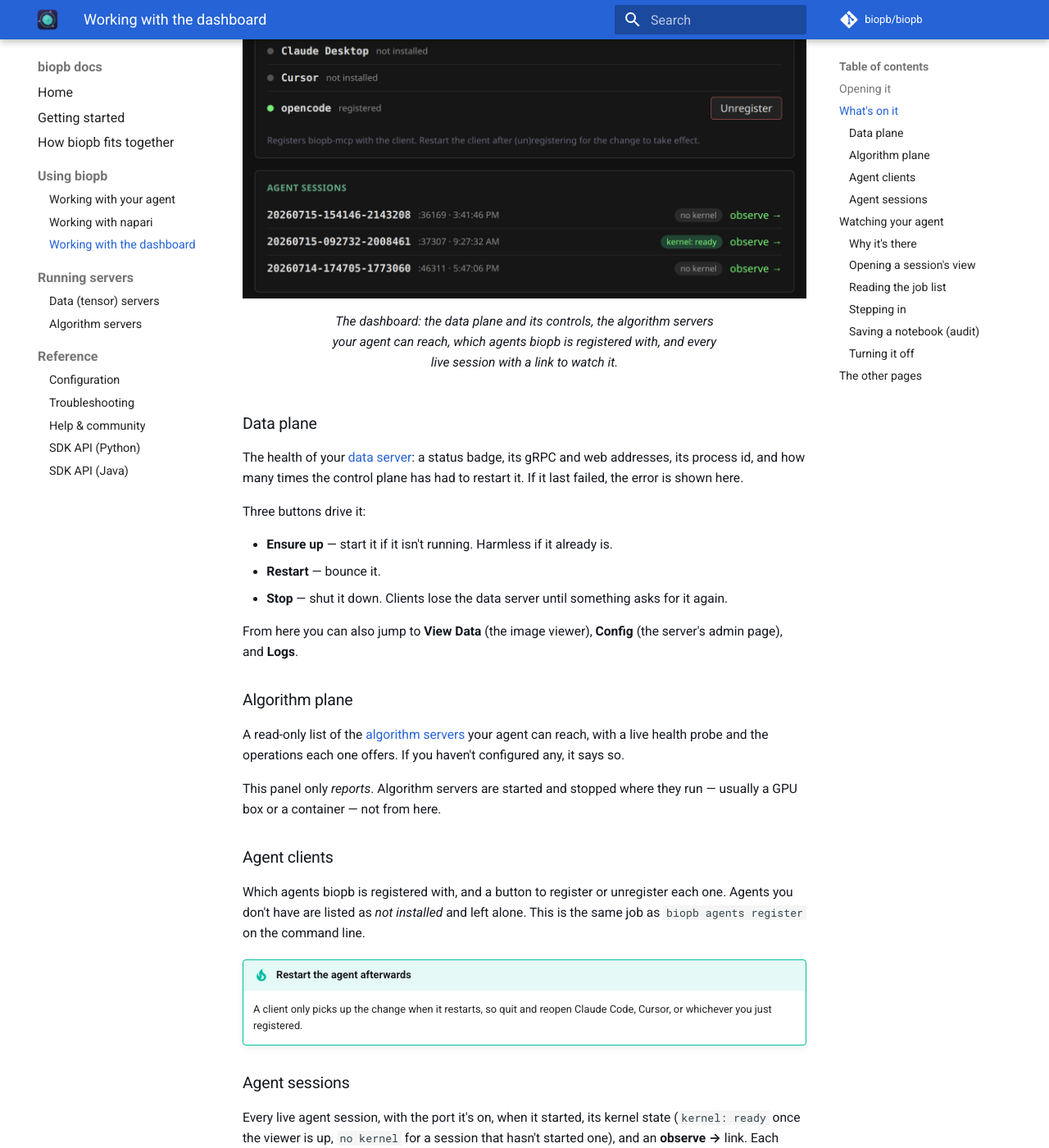
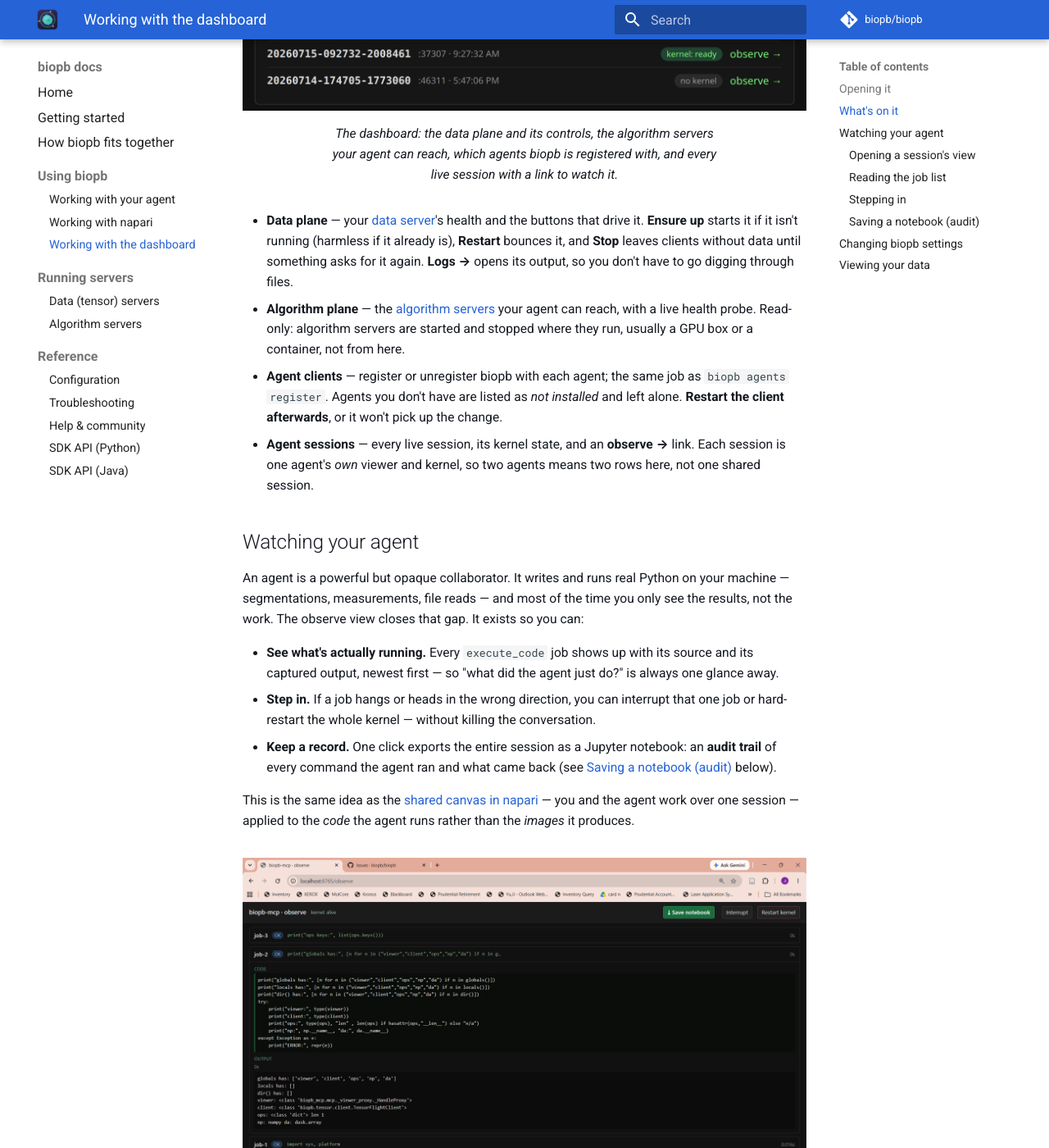
Before and after one commit to biopb/biopb-site, an MkDocs documentation site: the page built from docs/dashboard.md, in a window 1280 px wide and 1400 px high, scrolled down 1356 px. Shown: the whole window at 82% size. Built offline with MkDocs 1.6.1 and Material for MkDocs 9.7.7, drawn with Linux system fonts in a browser that asks for light colours; comment, search, counter and statistics services are not loaded; some of the changed text lies outside the part shown.

Commit message:
docs(dashboard): sections for settings + viewing data; trim "What's on it"
Wire up the three links in the intro, and give the two that had no home a
section of their own:

- Changing biopb settings — the two config editors the dashboard offers (Config
  for the data server's biopb.json, MCP Settings for mcp-config.json), that both
  save the same values the config files hold, and that the data server only
  picks up its config on restart. Notes that editing settings won't silently
  restart anything under a running agent.
- Viewing your data — what View Data is for, and when to reach for napari
  instead.

Shorten "What's on it" now that the screenshot carries the inventory: the four
per-panel subsections become four lines that say only what the image can't —
what Stop costs you, that the algorithm plane is report-only, that a client must
be restarted after registering, and that each session is one agent's own viewer
and kernel rather than a shared one. Net -45 lines, and the TOC loses four
entries that just named what you can see.

Drop the "other pages" table: /viewer and /admin + /mcp/admin are now covered by
the two new sections, and /logs is mentioned on the data plane line, so the
table only repeated things.

The viewer wording is deliberate. It renders server-side — useRenderWebSocket
sends a slice request and gets binary image data back — so the browser never
downloads pixels. Saying reads are "lazy" here would have described napari's
mechanism, not this one.

````diff
--- a/docs/dashboard.md
+++ b/docs/dashboard.md
@@ -1,33 +1,18 @@
 # Working with the dashboard
 
-The **dashboard** is biopb's one web page. It's where you see what your agent is running,
-check that your data server is healthy, browse your images, and connect biopb to a new agent
-— all from a single address.
+The **dashboard** shows you all sub-components of biopb, and allows you to:
 
-It's served by the [control plane](concepts.md#the-control-plane), which is also what keeps
-your data server alive. You never have to open it to get work done: the dashboard is a window
-onto the machinery, not a step in the workflow.
+- [**observe your agent**](#watching-your-agent): lets *you* watch what the agent runs, step in when something goes
+wrong, and save the whole session as a notebook for the record.
+- [**change biopb settings**](#changing-biopb-settings): edit/rewrite the config file of biopb or restart the data server
+with a new configuration
+- [**view data**](#viewing-your-data): see your microscopy data via a web interface without connecting to an agent
+or start napari
 
 ## Opening it
 
-```bash
-biopb dashboard
-```
-
-That makes sure the control plane is running and opens the page in your browser. It's safe to
-run any time — if everything is already up, it just opens the page.
-
-If it's already running, browse straight to it:
-
-```
-http://127.0.0.1:8813/
-```
-
-!!! note "Local by default"
-    On a normal install every listener binds loopback (`127.0.0.1`), and there's no login
-    because there's no remote access. If you started the control plane with a token — or with
-    `--remote`, which requires one — you'll unlock the dashboard first. See
-    [Security](data-servers.md#security).
+Open `biopb dashboard` like any other app on your desktop, or, if you are a terminal user, run
+`biopb dashboard` in your terminal
 
 ## What's on it
 
@@ -38,57 +23,21 @@
   <figcaption>The dashboard: the data plane and its controls, the algorithm servers your agent can reach, which agents biopb is registered with, and every live session with a link to watch it.</figcaption>
 </figure>
 
-### Data plane
-
-The health of your [data server](data-servers.md): a status badge, its gRPC and web
-addresses, its process id, and how many times the control plane has had to restart it. If it
-last failed, the error is shown here.
-
-Three buttons drive it:
-
-- **Ensure up** — start it if it isn't running. Harmless if it already is.
-- **Restart** — bounce it.
-- **Stop** — shut it down. Clients lose the data server until something asks for it again.
-
-From here you can also jump to **View Data** (the image viewer), **Config** (the server's admin
-page), and **Logs**.
-
-### Algorithm plane
-
-A read-only list of the [algorithm servers](algorithm-servers.md) your agent can reach, with
-a live health probe and the operations each one offers. If you haven't configured any, it
-says so.
-
-This panel only *reports*. Algorithm servers are started and stopped where they run — usually
-a GPU box or a container — not from here.
-
-### Agent clients
-
-Which agents biopb is registered with, and a button to register or unregister each one. Agents
-you don't have are listed as *not installed* and left alone. This is the same job as
-`biopb agents register` on the command line.
-
-!!! tip "Restart the agent afterwards"
-    A client only picks up the change when it restarts, so quit and reopen Claude Code,
-    Cursor, or whichever you just registered.
-
-### Agent sessions
-
-Every live agent session, with the port it's on, when it started, its kernel state
-(`kernel: ready` once the viewer is up, `no kernel` for a session that hasn't started one),
-and an **observe →** link. Each session is one agent's viewer and Python kernel — two agents
-means two rows here, not one shared session.
-
-Click **observe →** to open that session's view, which is the rest of this page.
+- **Data plane** — your [data server](data-servers.md)'s health and the buttons that drive it.
+  **Ensure up** starts it if it isn't running (harmless if it already is), **Restart** bounces
+  it, and **Stop** leaves clients without data until something asks for it again. **Logs →**
+  opens its output, so you don't have to go digging through files.
+- **Algorithm plane** — the [algorithm servers](algorithm-servers.md) your agent can reach,
+  with a live health probe. Read-only: algorithm servers are started and stopped where they
+  run, usually a GPU box or a container, not from here.
+- **Agent clients** — register or unregister biopb with each agent; the same job as
+  `biopb agents register`. Agents you don't have are listed as *not installed* and left alone.
+  **Restart the client afterwards**, or it won't pick up the change.
+- **Agent sessions** — every live session, its kernel state, and an **observe →** link. Each
+  session is one agent's *own* viewer and kernel, so two agents means two rows here, not one
+  shared session.
 
 ## Watching your agent
-
-When your agent runs code through biopb, that code executes in a live Python kernel with full
-access to your data and viewer. The **observe** view lets *you* watch what the agent runs,
-step in when something goes wrong, and save the whole session as a notebook for the record.
-It's **on by default**.
-
-### Why it's there
 
 An agent is a powerful but opaque collaborator. It writes and runs real Python on your
 machine — segmentations, measurements, file reads — and most of the time you only see
@@ -193,31 +142,37 @@
     same failure, so skip or edit it. Only the most recent jobs are retained, so a very
     long session may be missing its earliest steps.
 
-### Turning it off
+## Changing biopb settings
 
-The observe view is on by default. To disable it, set `observe.enabled` to `false`
-in your [config file](configuration.md):
+biopb keeps two [config files](configuration.md), and the dashboard gives each one an editor
+so you don't have to hand-edit JSON:
 
-```json
-{
-  "observe": {
-    "enabled": false
-  }
-}
-```
+- **Config →**, on the data plane panel, edits the **data server**'s settings — where your
+  data lives, the cache, the ports. This is `biopb.json`.
+- **MCP Settings**, at the top right, edits **biopb-mcp**'s settings — the kernel, dask, and
+  the algorithm servers your agent can reach. This is `mcp-config.json`.
 
-Two other knobs under `observe` tune it: `max_output_chars` (how much of a job's
-output the detail view shows, default `20000`) and `poll_interval_ms` (how often the
-page refreshes, default `3000`).
+Both work the same way: change a value, then **Save**. The page tells you when you have
+unsaved changes, and refuses a value it can't accept rather than writing a broken file.
 
-## The other pages
+The data server reads its config at startup, so changes there take effect on the next
+**Restart** — the editor offers one, and the data plane panel has the same button. Editing
+settings won't silently restart anything under your agent.
 
-Everything the control plane serves lives under the same address, so these are all one click
-away — and all reachable from the dashboard:
+!!! tip "The same values, either way"
+    These editors and the config files are two doors onto the same settings. If you'd rather
+    edit the files directly, [Configuration](configuration.md) documents the keys and where
+    the files live.
 
-| Page | What it's for |
-|------|---------------|
-| [`/viewer`](http://127.0.0.1:8813/viewer) | Browse your image data in the web viewer. |
-| [`/admin`](http://127.0.0.1:8813/admin) | The data server's admin page — sources, cache, config. |
-| [`/logs`](http://127.0.0.1:8813/logs) | The data plane's log output, without digging through files. |
-| [`/mcp/admin`](http://127.0.0.1:8813/mcp/admin) | biopb-mcp's settings, the same ones in [`mcp-config.json`](configuration.md). |
+## Viewing your data
+
+**View Data →**, on the data plane panel, opens biopb's web viewer. It lists the sources your
+data server is serving and lets you open and page through them in the browser.
+
+It's the quickest way to check that your data is where you think it is, and what's actually in
+it — no agent, no napari, no waiting for a kernel to boot. The server renders the slice you're
+looking at and sends back just that picture, so even a dataset far larger than your machine
+opens immediately and your browser never downloads the pixels.
+
+For real work — layers, editing, plugins, and a canvas you share with your agent — use
+[napari](using-napari.md) instead.
````
